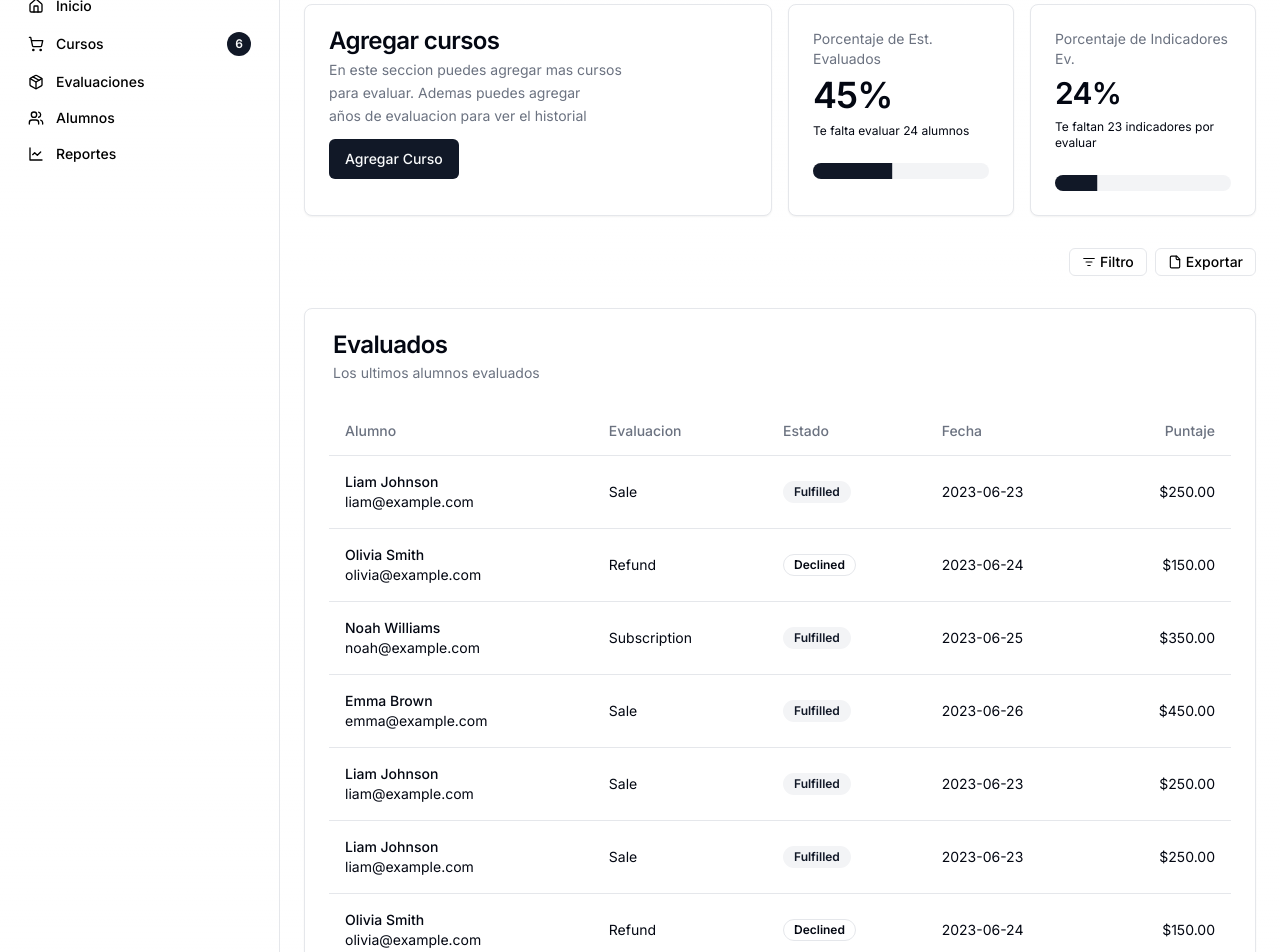
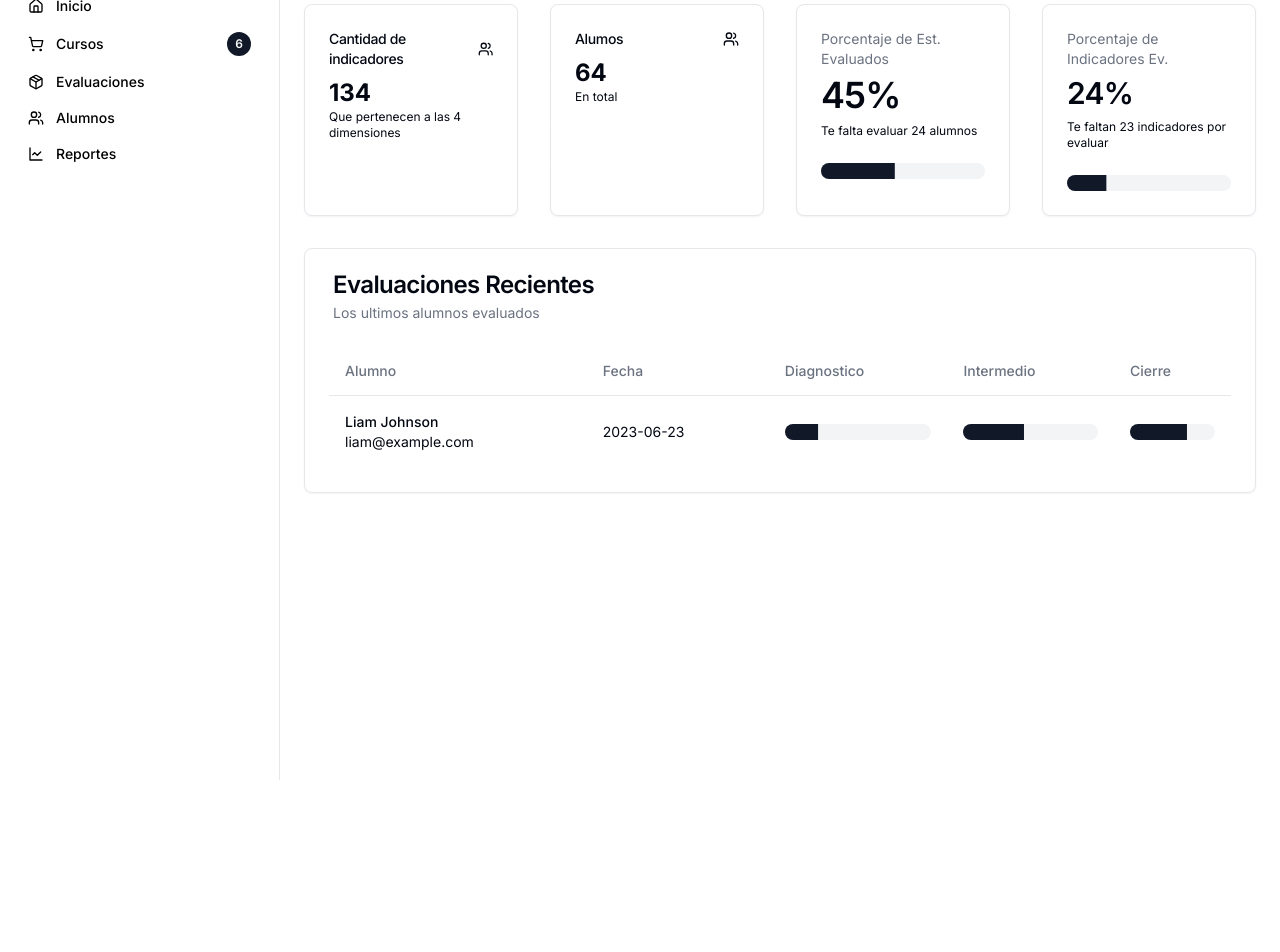
Before and after one commit to camunoz2/parvulapps2, a Next.js app: page /dashboard in a window 1280 px wide. Shown: the part 80-1032 px from the top of the page. After the commit the page ends 860 px from the top, so only its background shows below. Built offline with nearby package versions, Linux system fonts and the light colour scheme.

Commit message:
fix: home layout

```diff
--- a/src/app/dashboard/cursos/page.tsx
+++ b/src/app/dashboard/cursos/page.tsx
@@ -1,8 +1,6 @@
 import Link from "next/link";
-import { ArrowUpRight, Users, Plus } from "lucide-react";
+import { Users, Plus } from "lucide-react";
 
-import { Avatar, AvatarFallback, AvatarImage } from "@/components/ui/avatar";
-import { Badge } from "@/components/ui/badge";
 import { Button } from "@/components/ui/button";
 import {
 	Card,
--- a/src/app/dashboard/page.tsx
+++ b/src/app/dashboard/page.tsx
@@ -27,24 +27,37 @@ import {
 	TableHeader,
 	TableRow,
 } from "@/components/ui/table";
+import { Users } from "lucide-react";
 
 export default function DashboardContent() {
 	return (
 		<div className="flex min-h-screen w-full flex-col">
 			<main className="flex flex-1 flex-col gap-4 p-4 md:gap-8 md:p-6">
 				<div className="grid auto-rows-max items-start gap-4 md:gap-8 lg:col-span-2">
-					<div className="grid gap-4 sm:grid-cols-2 md:grid-cols-4 lg:grid-cols-2 xl:grid-cols-4">
-						<Card className="sm:col-span-2">
-							<CardHeader className="pb-3">
-								<CardTitle>Agregar cursos</CardTitle>
-								<CardDescription className="max-w-lg text-balance leading-relaxed">
-									En este seccion puedes agregar mas cursos para evaluar. Ademas
-									puedes agregar años de evaluacion para ver el historial
-								</CardDescription>
+					<div className="grid gap-4 md:grid-cols-2 md:gap-8 lg:grid-cols-4">
+						<Card>
+							<CardHeader className="flex flex-row items-center justify-between space-y-0 pb-2">
+								<CardTitle className="text-sm font-medium">
+									Cantidad de indicadores
+								</CardTitle>
+								<Users className="h-4 w-4 text-muted-foreground" />
 							</CardHeader>
-							<CardFooter>
-								<Button>Agregar Curso</Button>
-							</CardFooter>
+							<CardContent>
+								<div className="text-2xl font-bold">134</div>
+								<p className="text-xs text-muted-foreground">
+									Que pertenecen a las 4 dimensiones
+								</p>
+							</CardContent>
+						</Card>
+						<Card>
+							<CardHeader className="flex flex-row items-center justify-between space-y-0 pb-2">
+								<CardTitle className="text-sm font-medium">Alumos</CardTitle>
+								<Users className="h-4 w-4 text-muted-foreground" />
+							</CardHeader>
+							<CardContent>
+								<div className="text-2xl font-bold">64</div>
+								<p className="text-xs text-muted-foreground">En total</p>
+							</CardContent>
 						</Card>
 						<Card>
 							<CardHeader className="pb-2">
@@ -75,38 +88,9 @@ export default function DashboardContent() {
 							</CardFooter>
 						</Card>
 					</div>
-					<div className="flex items-center">
-						<div className="ml-auto flex items-center gap-2">
-							<DropdownMenu>
-								<DropdownMenuTrigger asChild>
-									<Button
-										variant="outline"
-										size="sm"
-										className="h-7 gap-1 text-sm"
-									>
-										<ListFilter className="h-3.5 w-3.5" />
-										<span className="sr-only sm:not-sr-only">Filtro</span>
-									</Button>
-								</DropdownMenuTrigger>
-								<DropdownMenuContent align="end">
-									<DropdownMenuLabel>Filter by</DropdownMenuLabel>
-									<DropdownMenuSeparator />
-									<DropdownMenuCheckboxItem checked>
-										Fulfilled
-									</DropdownMenuCheckboxItem>
-									<DropdownMenuCheckboxItem>Declined</DropdownMenuCheckboxItem>
-									<DropdownMenuCheckboxItem>Refunded</DropdownMenuCheckboxItem>
-								</DropdownMenuContent>
-							</DropdownMenu>
-							<Button size="sm" variant="outline" className="h-7 gap-1 text-sm">
-								<File className="h-3.5 w-3.5" />
-								<span className="sr-only sm:not-sr-only">Exportar</span>
-							</Button>
-						</div>
-					</div>
 					<Card>
 						<CardHeader className="px-7">
-							<CardTitle>Evaluados</CardTitle>
+							<CardTitle>Evaluaciones Recientes</CardTitle>
 							<CardDescription>Los ultimos alumnos evaluados</CardDescription>
 						</CardHeader>
 						<CardContent>
@@ -114,16 +98,10 @@ export default function DashboardContent() {
 								<TableHeader>
 									<TableRow>
 										<TableHead>Alumno</TableHead>
-										<TableHead className="hidden sm:table-cell">
-											Evaluacion
-										</TableHead>
-										<TableHead className="hidden sm:table-cell">
-											Estado
-										</TableHead>
-										<TableHead className="hidden md:table-cell">
-											Fecha
-										</TableHead>
-										<TableHead className="text-right">Puntaje</TableHead>
+										<TableHead className="text-start">Fecha</TableHead>
+										<TableHead className="text-start">Diagnostico</TableHead>
+										<TableHead className="text-start">Intermedio</TableHead>
+										<TableHead className="text-start">Cierre</TableHead>
 									</TableRow>
 								</TableHeader>
 								<TableBody>
@@ -134,148 +112,18 @@ export default function DashboardContent() {
 												liam@example.com
 											</div>
 										</TableCell>
-										<TableCell className="hidden sm:table-cell">Sale</TableCell>
-										<TableCell className="hidden sm:table-cell">
-											<Badge className="text-xs" variant="secondary">
-												Fulfilled
-											</Badge>
-										</TableCell>
 										<TableCell className="hidden md:table-cell">
 											2023-06-23
 										</TableCell>
-										<TableCell className="text-right">$250.00</TableCell>
-									</TableRow>
-									<TableRow>
-										<TableCell>
-											<div className="font-medium">Olivia Smith</div>
-											<div className="hidden text-sm text-muted-foreground md:inline">
-												olivia@example.com
-											</div>
+										<TableCell className="text-right">
+											<Progress value={23} aria-label="Aumento del 23%" />
 										</TableCell>
-										<TableCell className="hidden sm:table-cell">
-											Refund
+										<TableCell className="text-right">
+											<Progress value={45} aria-label="Aumento del 23%" />
 										</TableCell>
-										<TableCell className="hidden sm:table-cell">
-											<Badge className="text-xs" variant="outline">
-												Declined
-											</Badge>
+										<TableCell className="text-right">
+											<Progress value={67} aria-label="Aumento del 23%" />
 										</TableCell>
-										<TableCell className="hidden md:table-cell">
-											2023-06-24
-										</TableCell>
-										<TableCell className="text-right">$150.00</TableCell>
-									</TableRow>
-									<TableRow>
-										<TableCell>
-											<div className="font-medium">Noah Williams</div>
-											<div className="hidden text-sm text-muted-foreground md:inline">
-												noah@example.com
-											</div>
-										</TableCell>
-										<TableCell className="hidden sm:table-cell">
-											Subscription
-										</TableCell>
-										<TableCell className="hidden sm:table-cell">
-											<Badge className="text-xs" variant="secondary">
-												Fulfilled
-											</Badge>
-										</TableCell>
-										<TableCell className="hidden md:table-cell">
-											2023-06-25
-										</TableCell>
-										<TableCell className="text-right">$350.00</TableCell>
-									</TableRow>
-									<TableRow>
-										<TableCell>
-											<div className="font-medium">Emma Brown</div>
-											<div className="hidden text-sm text-muted-foreground md:inline">
-												emma@example.com
-											</div>
-										</TableCell>
-										<TableCell className="hidden sm:table-cell">Sale</TableCell>
-										<TableCell className="hidden sm:table-cell">
-											<Badge className="text-xs" variant="secondary">
-												Fulfilled
-											</Badge>
-										</TableCell>
-										<TableCell className="hidden md:table-cell">
-											2023-06-26
-										</TableCell>
-										<TableCell className="text-right">$450.00</TableCell>
-									</TableRow>
-									<TableRow>
-										<TableCell>
-											<div className="font-medium">Liam Johnson</div>
-											<div className="hidden text-sm text-muted-foreground md:inline">
-												liam@example.com
-											</div>
-										</TableCell>
-										<TableCell className="hidden sm:table-cell">Sale</TableCell>
-										<TableCell className="hidden sm:table-cell">
-											<Badge className="text-xs" variant="secondary">
-												Fulfilled
-											</Badge>
-										</TableCell>
-										<TableCell className="hidden md:table-cell">
-											2023-06-23
-										</TableCell>
-										<TableCell className="text-right">$250.00</TableCell>
-									</TableRow>
-									<TableRow>
-										<TableCell>
-											<div className="font-medium">Liam Johnson</div>
-											<div className="hidden text-sm text-muted-foreground md:inline">
-												liam@example.com
-											</div>
-										</TableCell>
-										<TableCell className="hidden sm:table-cell">Sale</TableCell>
-										<TableCell className="hidden sm:table-cell">
-											<Badge className="text-xs" variant="secondary">
-												Fulfilled
-											</Badge>
-										</TableCell>
-										<TableCell className="hidden md:table-cell">
-											2023-06-23
-										</TableCell>
-										<TableCell className="text-right">$250.00</TableCell>
-									</TableRow>
-									<TableRow>
-										<TableCell>
-											<div className="font-medium">Olivia Smith</div>
-											<div className="hidden text-sm text-muted-foreground md:inline">
-												olivia@example.com
-											</div>
-										</TableCell>
-										<TableCell className="hidden sm:table-cell">
-											Refund
-										</TableCell>
-										<TableCell className="hidden sm:table-cell">
-											<Badge className="text-xs" variant="outline">
-												Declined
-											</Badge>
-										</TableCell>
-										<TableCell className="hidden md:table-cell">
-											2023-06-24
-										</TableCell>
-										<TableCell className="text-right">$150.00</TableCell>
-									</TableRow>
-									<TableRow>
-										<TableCell>
-											<div className="font-medium">Emma Brown</div>
-											<div className="hidden text-sm text-muted-foreground md:inline">
-												emma@example.com
-											</div>
-										</TableCell>
-										<TableCell className="hidden sm:table-cell">Sale</TableCell>
-										<TableCell className="hidden sm:table-cell">
-											<Badge className="text-xs" variant="secondary">
-												Fulfilled
-											</Badge>
-										</TableCell>
-										<TableCell className="hidden md:table-cell">
-											2023-06-26
-										</TableCell>
-										<TableCell className="text-right">$450.00</TableCell>
 									</TableRow>
 								</TableBody>
 							</Table>
```
